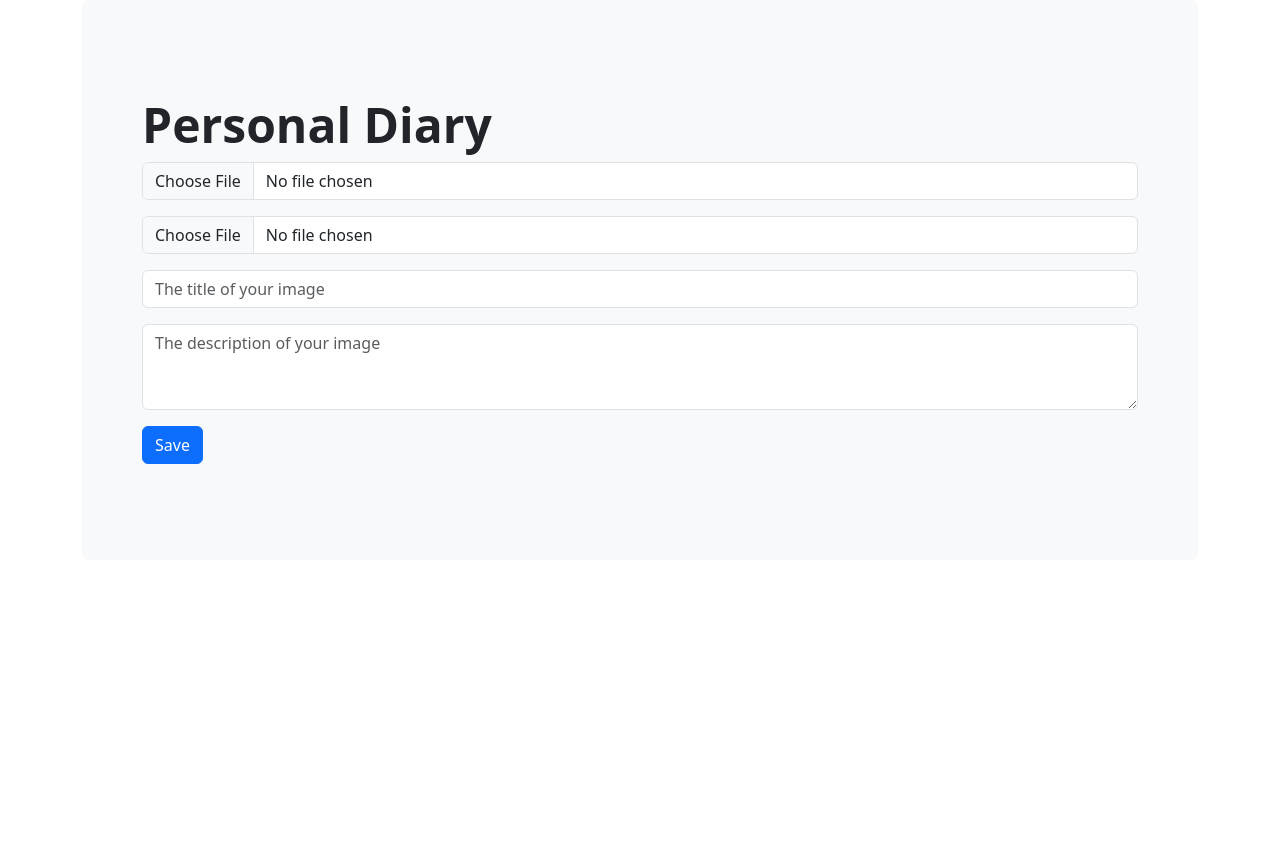
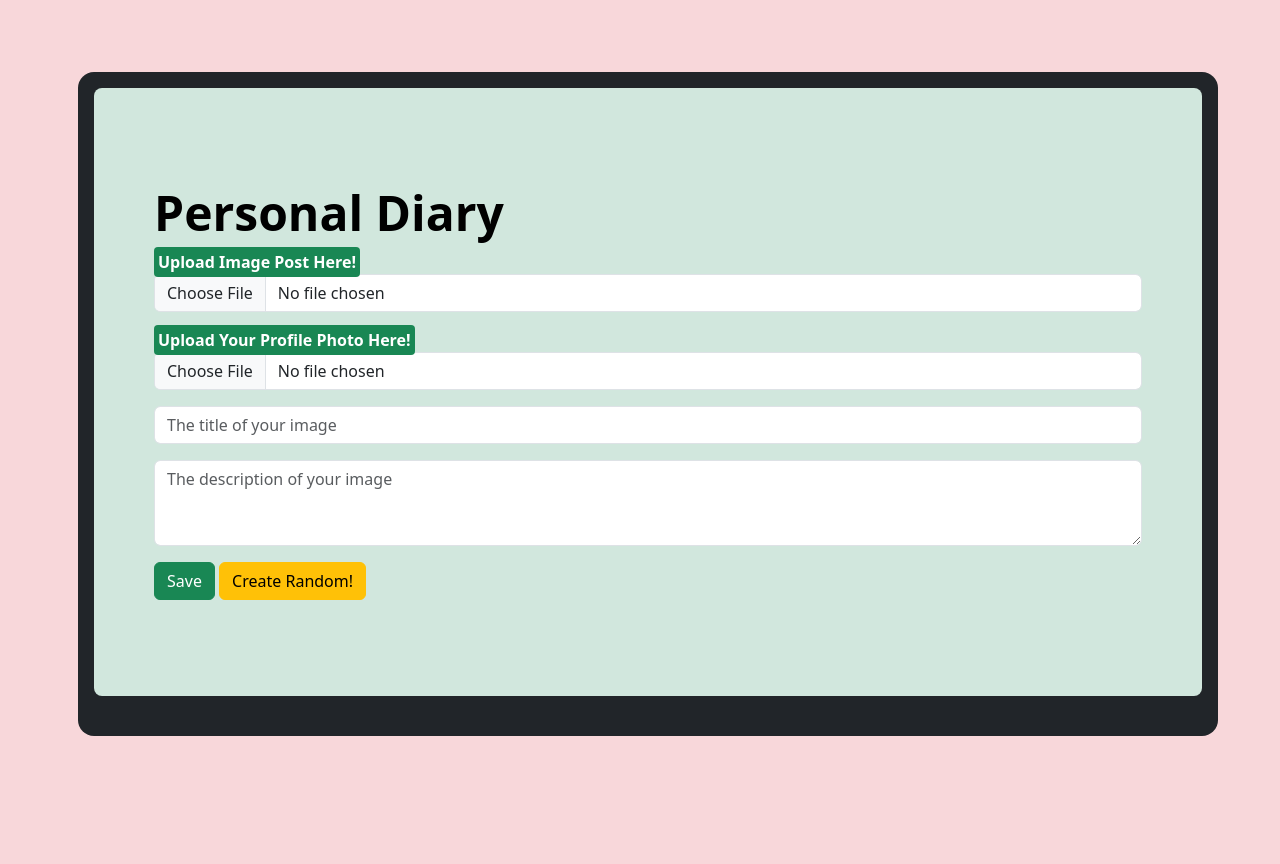
Before and after one commit to pael611/photo-reviewer, a Flask app: page / in a window 1280 px wide. Before the commit the page ends 464 px from the top, so only its background shows below. Run offline with Flask 3, Linux system fonts and the light colour scheme; data that the repository does not hold is empty; some libraries are stand-ins or nearby versions.

Commit message:
new Features added!

```diff
--- a/app.py
+++ b/app.py
@@ -58,5 +58,27 @@ def save_diary():
 
     return jsonify({'msg':'Upload complete!'})
 
+@app.route('/diary/random', methods=['POST'])
+def random_diary():
+    title_receive = request.form["title_give"]
+    content_receive = request.form["content_give"]
+    profilephoto = request.form["profile_give"]
+    file = request.form["file_give"]
+    today = datetime.now()
+    thisdate = today.strftime("%Y-%m-%d")
+
+
+    doc = {
+        'profile':profilephoto,
+        'img':file,
+        'title':title_receive,
+        'content':content_receive,
+        'date':thisdate
+    }
+    db.diary.insert_one(doc)
+
+    return jsonify({'msg':'Upload complete!'})
+
+
 if __name__ == '__main__':
     app.run('0.0.0.0', port=5000, debug=True)
--- a/templates/index.html
+++ b/templates/index.html
@@ -7,7 +7,8 @@
     <meta name="viewport" content="width=device-width, initial-scale=1, shrink-to-fit=no" />
     <meta property="og:title" content="PHOTO MEDIA" />
     <meta property="og:description" content="Berikan Penilaian mu terhadap Foto yang ingin kamu nilai!" />
-    <meta property="og:image" content="https://th.bing.com/th/id/OIG3.l.rEw1gertUHIvCBrNKr?w=1024&h=1024&rs=1&pid=ImgDetMain" />
+    <meta property="og:image"
+        content="https://th.bing.com/th/id/OIG3.l.rEw1gertUHIvCBrNKr?w=1024&h=1024&rs=1&pid=ImgDetMain" />
 
     <!-- Bootstrap CSS -->
     <link href="https://cdn.jsdelivr.net/npm/bootstrap@5.3.3/dist/css/bootstrap.min.css" rel="stylesheet"
@@ -19,17 +20,56 @@
         crossorigin="anonymous"></script>
     <script src="https://cdn.jsdelivr.net/npm/bs-custom-file-input/dist/bs-custom-file-input.js"></script>
 
-    <title>Sparta Coding Club | Bootstrap Practice</title>
+    <title>Rafael Mini Project | Post Your favorite Photo</title>
 
     <link rel="preconnect" href="https://fonts.gstatic.com" />
     <link href="https://fonts.googleapis.com/css2?family=Jua&amp;display=swap" rel="stylesheet" />
 
-    <style></style>
+    <style>
+        * {
+            padding: 0;
+            margin: 0;
+            box-sizing: border-box;
+        }
+
+        body {
+            background-color: #f9f6f2;
+        }
+
+        .card-img-top {
+            border-radius: 30px;
+            object-fit: cover;
+            max-width: auto;
+            max-height: 200px;
+            background-position: center;
+            flex-direction: column;
+            align-items: center;
+            justify-content: center;
+        }
+
+        .card {
+            border-radius: 30px;
+            box-shadow: rgba(0, 0, 0, 0.1) 0px 1px 2px 0px;
+            width: auto;
+            height: auto;
+            max-width: 500px;
+            max-height: 500px;
+        }
+
+
+
+        .profilepic {
+            max-width: 100px;
+            max-height: 100px;
+
+        }
+    </style>
 
     <script>
         $(document).ready(function () {
             listing();
             bsCustomFileInput.init();
+
         });
         function listing() {
             $.ajax({
@@ -45,22 +85,20 @@
                         let title = articles[i]["title"];
                         let content = articles[i]["content"];
                         let temp_html = `
-        <div class="col-4">
+        <div class="col-12 col-md-6 col-lg-4 mb-4">
           <div class="card">
         <div class="card-header">
             <img
-            style = "size: 100%; height: 200px; width: 100%; object-fit: cover;"
               src=${img}
               class="card-img-top "
               alt="..."
             />
         </div>
             <div class="card-body">
-                <div class = "image-container mb-3">
+                <div class = "image-container mb-2">
                         <img
-                    style = "size: 100%; height: 100px; width: 100px; object-fit: cover;"
                     src=${profile}
-                    class="card-img-top rounded-circle "
+                    class="card-img-top profilepic rounded-circle object-fit-sm-contain "
                     alt="..."
                     />
                 </div>
@@ -109,23 +147,104 @@
         }
 
 
+
+        function random() {
+            let form_data = new FormData();
+            const promises = [];
+
+            const promise1 = $.ajax({
+                type: "GET",
+                url: "https://randomuser.me/api/",
+                data: {},
+            });
+
+            const promise2 = $.ajax({
+                type: "GET",
+                url: "https://dog.ceo/api/breeds/image/random",
+                data: {},
+            });
+
+            const promise3 = $.ajax({
+                type: "GET",
+                url: "https://dogapi.dog/api/v2/facts",
+                data: {},
+            });
+
+            // Tidak perlu promise3 di sini
+
+            promises.push(promise1);
+            promises.push(promise2);
+            promises.push(promise3);
+
+            Promise.all(promises)
+                .then(responses => {
+                    const response1 = responses[0];
+                    const response2 = responses[1];
+                    const response3 = responses[2];
+
+                    let profileName = response1['results'][0]['name']['first'];
+                    let postProfile = response1['results'][0]['picture']['large'];
+                    let postPicture = response2['message'];
+                    let dogAbout = response3['data'][0]['attributes']['body'];
+
+                    let title = $("#image-title").val();
+
+                    let content = $("#image-description").val();
+
+
+                    // Setelah mendapatkan title dan content, tambahkan data ke form_data
+                    form_data.append("profile_give", postProfile);
+                    form_data.append("file_give", postPicture);
+                    form_data.append("title_give", profileName); // Sekarang tambahkan title_give
+                    form_data.append("content_give", dogAbout);
+
+                    // Setelah semua data ditambahkan, lakukan panggilan AJAX untuk promise3
+                    $.ajax({
+                        type: "POST",
+                        url: "/diary/random",
+                        data: form_data,
+                        contentType: false,
+                        processData: false,
+                        success: function (response) {
+                            // Lakukan sesuatu dengan respons dari panggilan AJAX ini jika diperlukan
+                            console.log("Berhasil mengirim data ke server:", response);
+                            window.location.reload(); // Contoh: Lakukan reload halaman
+                        },
+                        error: function (xhr, status, error) {
+                            console.error("Terjadi kesalahan:", error);
+                        }
+                    });
+                })
+                .catch(error => {
+                    console.error("Terjadi kesalahan:", error);
+                });
+        }
+
+
+
+
     </script>
 
 
 
 </head>
 
-<body>
-    <div class="container">
-        <div class="p-5 mb-4 bg-light rounded-3">
-            <div class="container-fluid py-5">
-                <h1 class="display-5 fw-bold">Personal Diary</h1>
+<body class="bg-danger-subtle p-5 m-2 container-xxl">
+    <div class="container font text-bg-dark rounded-4 p-3 mt-3">
+        <div class="p-5 mb-4 bg-success-subtle rounded-3">
+            <div class="container-fluid py-5 ">
+                <h1 class="display-5 fw-bold text-black">Personal Diary</h1>
                 <div class="mb-3 custom-file">
+                    <div class="position-relative"><span class="bg-success rounded-1 p-1"><strong>Upload Image Post Here!</strong></span></div>
                     <input class="form-control" type="file" id="image" />
+
                 </div>
                 <div class="mb-3 custom-file">
+                    <div class="position-relative"><span class="bg-success rounded-1 p-1"><strong>Upload Your Profile Photo Here!</strong></span></div>
                     <input class="form-control" type="file" id="image2" />
                 </div>
+
+
                 <div class="mb-3">
                     <input type="text" class="form-control" id="image-title" placeholder="The title of your image" />
                 </div>
@@ -133,12 +252,16 @@
                     <textarea placeholder="The description of your image" class="form-control" id="image-description"
                         rows="3"></textarea>
                 </div>
-                <button type="button" onclick="posting() " class="btn btn-primary">Save</button>
+                <button type="button" onclick="posting() " class="btn btn-success ">Save</button>
+                <button type="button" onclick="random()" class="btn btn-warning ">Create Random!</button>
             </div>
         </div>
-        <div class="row justify-content-start" id="cards-box">
 
-        </div>
+    </div>
+    </div>
+    <div class="row justify-content-start row-cols-1 row-cols-md-3 g-4 py-5" id="cards-box">
+
+    </div>
     </div>
 </body>
 
```
Also changed, not shown: static/profile/profile2024-04-05-04-44-26.jpg (added), 1 other file.
